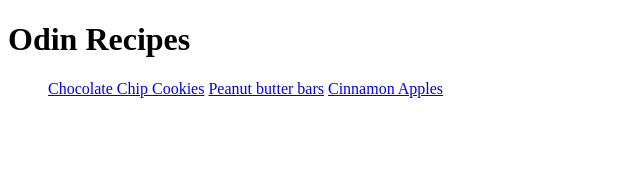
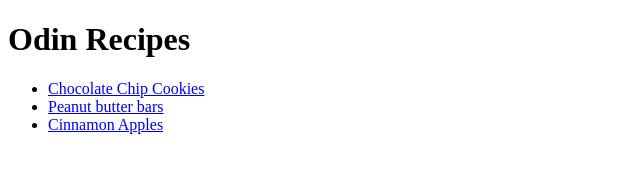
Before and after one commit to varekaratharva2004-create/Odin-recipes, a plain HTML site: page index.html in a window 1280 px wide. Shown: the whole page, without its empty margins (0-640 px from the left). Drawn offline with Linux system fonts and the light colour scheme.

Commit message:
Use unordered list to link to the recipes in index.htlm

```diff
--- a/index.html
+++ b/index.html
@@ -8,9 +8,9 @@
 <body>
     <h1>Odin Recipes</h1>
     <ul>
-    <a href="/Recipes/Chocolatecookies.html">Chocolate Chip Cookies</a>
-    <a href="/Recipes/Peanutbutterbars.html">Peanut butter bars</a>
-    <a href="/Recipes/Cinnamonapples.html">Cinnamon Apples</a>
+    <li><a href="/Recipes/Chocolatecookies.html">Chocolate Chip Cookies</a></li>
+    <li><a href="/Recipes/Peanutbutterbars.html">Peanut butter bars</a></li>
+    <li><a href="/Recipes/Cinnamonapples.html">Cinnamon Apples</a></li>
     </ul>
 </body>
 </html>
```
